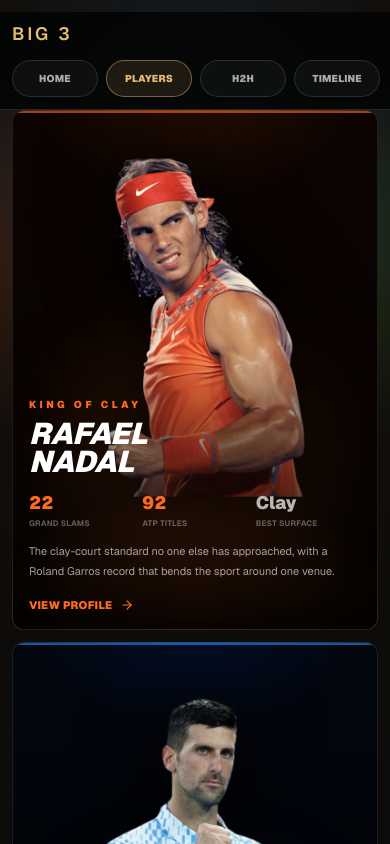
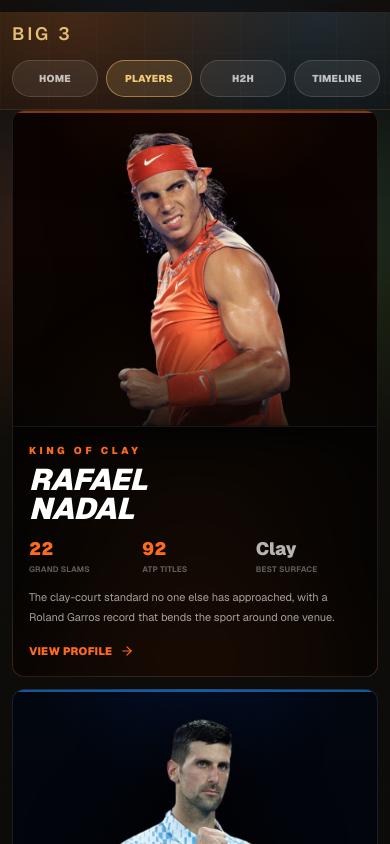
Before and after one commit to surveiLance/Big-3-, a Next.js app: page /players in a window 390 px wide. Shown: the top 844 px of the page. Built offline with nearby package versions, Linux system fonts and the light colour scheme.

Commit message:
fix mobile color

```diff
--- a/app/players/page.tsx
+++ b/app/players/page.tsx
@@ -84,7 +84,7 @@
           <FadeUp key={player.slug} delay={i * 0.15}>
           <Link
             href={`/players/${player.slug}`}
-            className="group relative flex min-h-[520px] flex-col overflow-hidden rounded-xl border border-white/10 min-[430px]:min-h-[590px] sm:min-h-[560px]"
+            className="group relative flex min-h-[560px] flex-col overflow-hidden rounded-xl border border-white/10 min-[430px]:min-h-[610px] sm:min-h-[560px]"
             style={{ background: player.cardBg }}
           >
             {/* Body glow */}
@@ -103,8 +103,8 @@
               }}
             />
 
-            {/* Player image — takes up most of the card */}
-            <div className="absolute inset-x-0 bottom-[132px] top-0 transition-transform duration-700 group-hover:scale-[1.03] sm:bottom-[120px]">
+            {/* Player image */}
+            <div className="relative min-h-[315px] flex-1 transition-transform duration-700 group-hover:scale-[1.03] sm:min-h-[300px]">
               <Image
                 src={player.avatar}
                 alt={`${player.first} ${player.last}`}
@@ -115,11 +115,11 @@
               />
             </div>
 
-            {/* Bottom gradient overlay */}
-            <div className="absolute inset-x-0 bottom-0 h-[55%] bg-gradient-to-t from-black/95 via-black/60 to-transparent" />
+            {/* Gradient bridge between image and copy */}
+            <div className="pointer-events-none absolute inset-x-0 bottom-[232px] h-28 bg-gradient-to-t from-[#050403]/95 via-[#050403]/55 to-transparent sm:bottom-[244px]" />
 
             {/* Bottom content */}
-            <div className="absolute inset-x-0 bottom-0 p-4 sm:p-6">
+            <div className="relative z-10 border-t border-white/8 bg-[#050403]/88 p-4 backdrop-blur-md sm:p-6">
               {/* Nickname */}
               <div className="mb-2 flex items-center gap-2">
                 <div
--- a/components/Navbar.tsx
+++ b/components/Navbar.tsx
@@ -14,8 +14,10 @@
   const pathname = usePathname();
 
   return (
-    <header className="sticky top-0 z-50 -mx-3 border-b border-white/12 bg-[#030404]/86 px-3 pb-3 pt-2 backdrop-blur-xl sm:relative sm:mx-0 sm:bg-transparent sm:px-0 sm:pb-5 sm:pt-0 sm:backdrop-blur-none">
-      <div className="flex items-center justify-between">
+    <header className="sticky top-0 z-50 -mx-3 overflow-hidden border-b border-[#d9ae64]/18 bg-[#120f0b]/74 px-3 pb-3 pt-2 shadow-[0_18px_70px_rgba(0,0,0,0.28)] backdrop-blur-xl sm:relative sm:mx-0 sm:border-white/12 sm:bg-transparent sm:px-0 sm:pb-5 sm:pt-0 sm:shadow-none sm:backdrop-blur-none">
+      <div className="pointer-events-none absolute inset-0 bg-[radial-gradient(circle_360px_at_18%_0%,rgba(255,106,33,0.16),transparent_62%),radial-gradient(circle_320px_at_82%_0%,rgba(35,142,248,0.12),transparent_60%),linear-gradient(180deg,rgba(217,174,100,0.08),transparent)] sm:hidden" />
+      <div className="pointer-events-none absolute inset-0 opacity-[0.08] [background-image:linear-gradient(to_right,rgba(255,255,255,0.18)_1px,transparent_1px),linear-gradient(to_bottom,rgba(255,255,255,0.16)_1px,transparent_1px)] [background-size:48px_40px] sm:hidden" />
+      <div className="relative z-10 flex items-center justify-between">
         <Link href="/" className="flex min-w-0 items-center gap-3 text-[#e4bd73] transition-opacity hover:opacity-80">
           <div className="min-w-0">
             <div className="truncate text-lg font-semibold uppercase tracking-[0.16em] sm:text-xl sm:tracking-[0.18em]">
@@ -56,7 +58,7 @@
         <div className="hidden min-w-[170px] lg:block" />
       </div>
 
-      <nav className="no-scrollbar -mx-1 mt-3 flex gap-2 overflow-x-auto px-1 text-[10px] font-black uppercase tracking-wide lg:hidden">
+      <nav className="no-scrollbar relative z-10 -mx-1 mt-3 flex gap-2 overflow-x-auto px-1 text-[10px] font-black uppercase tracking-wide lg:hidden">
         {navItems.map((item) => {
           const isActive =
             item.href === "/"
@@ -69,8 +71,8 @@
               href={item.href}
               className={`flex min-w-[86px] shrink-0 items-center justify-center rounded-full border px-3 py-2.5 text-center transition-colors ${
                 isActive
-                  ? "border-[#d9ae64]/50 bg-[#d9ae64]/12 text-[#e4bd73]"
-                  : "border-white/12 bg-white/[0.04] text-white/65 hover:border-[#d9ae64]/30 hover:text-[#e4bd73]"
+                  ? "border-[#d9ae64]/60 bg-[#d9ae64]/18 text-[#f0c979]"
+                  : "border-white/14 bg-white/[0.07] text-white/70 hover:border-[#d9ae64]/30 hover:text-[#e4bd73]"
               }`}
             >
               {item.label}
```
